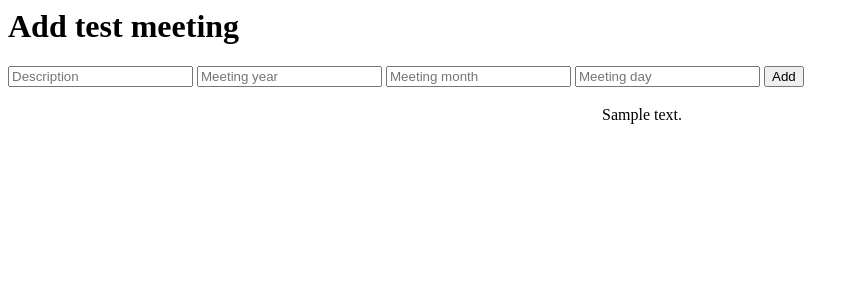
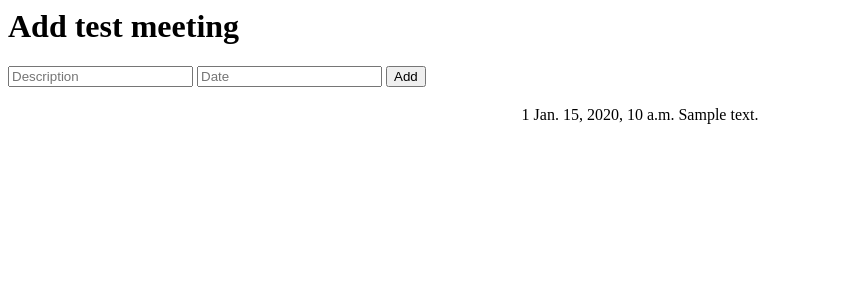
Before and after one commit to rafal1999/TAB, a Django app: page /testcalendar/ in a window 1280 px wide. Shown: the top 300 px of the page, without its empty margins (0-859 px from the left). Run offline with Django 3.2, Linux system fonts and the light colour scheme; tables that the repository leaves empty hold one stand-in row (values such as "Sample post").

Commit message:
data z czasem

```diff
--- a/Site/api/calendar.py
+++ b/Site/api/calendar.py
@@ -7,7 +7,7 @@ def add_meeting(date, desc:str, meeting_type:str, worker_ids, recruitment_proces
                             ID_Workers=worker_ids, ID_Recruitment_Process=recruitment_process_id)
 
 def edit_meeting(meeting_id, date, desc:str, meeting_type:str, worker_ids, recruitment_process_id):
-    meeting = Calendar.objects.get(pk=meetingId)
+    meeting = Calendar.objects.get(pk=meeting_id)
     meeting.Meeting_date=date
     meeting.Description=desc
     meeting.Meeting_type=meeting_type
@@ -18,9 +18,9 @@ def edit_meeting(meeting_id, date, desc:str, meeting_type:str, worker_ids, recru
 def delete_meeting(meeting_id):
     Calendar.objects.filter(pk=meeting_id).delete()
 
-def confirm_meeting():
-    meeting = Calendar.objects.get(pk=meetingId)
-    meeting.Cancel_reason = reason
+def confirm_meeting(meeting_id):
+    meeting = Calendar.objects.get(pk=meeting_id)
+    meeting.Cancel_reason = ""
     meeting.Meeting_status = constants.MEETING_STATUS_CONFIRMED
     meeting.save()
 
--- a/Site/models.py
+++ b/Site/models.py
@@ -105,8 +105,6 @@ class Recruitment_Meetings(models.Model):
         verbose_name = 'meeting'
         verbose_name_plural = 'Recruitment meetings'
 
-
-
 class Calendar(models.Model):
     ID = models.AutoField(primary_key=True)
     Meeting_date = models.DateTimeField(auto_now=False, auto_now_add=False)
--- a/Site/templates/home.html
+++ b/Site/templates/home.html
@@ -2,7 +2,7 @@
 
 <body>
     <center>
-        <h1>Rafal</h1>
+        <h1>Kacper</h1>
     </center>
 </body>
 
--- a/Site/templates/testcalendar.html
+++ b/Site/templates/testcalendar.html
@@ -7,16 +7,14 @@
     {% csrf_token %}
 
     <input name="meeting_desc" id="id_meeting_desc" placeholder="Description" />
-    <input name="meeting_year" id="id_meeting_year" placeholder="Meeting year" />
-    <input name="meeting_month" id="id_meeting_month" placeholder="Meeting month" />
-    <input name="meeting_day" id="id_meeting_day" placeholder="Meeting day" />
+    <input name="date" id="id_date" placeholder="Date" />
     <button>Add</button>
 
 </form>
 <center>
     <table id="id_table">
         {% for c in meetings %}
-        <tr><td>{{c.Date}}</td> <td>{{c.Description}}</td></tr>
+        <tr><td>{{c.ID}}</td><td>{{c.Meeting_date}}</td> <td>{{c.Description}}</td></tr>
         {% endfor %}
     </table>
 </center>
--- a/Site/views.py
+++ b/Site/views.py
@@ -3,7 +3,7 @@ from django.http                import HttpResponse
 # from django.db.models.functions import Concat
 # from django.db.models           import F, Value
 from Site.models                import Candidates, Workers, Workers_Role
-from datetime                   import date
+from datetime                   import date, datetime
 from Site.api.workers           import add_worker
 from django.views               import View
 from django.contrib.auth.forms  import AuthenticationForm
@@ -47,15 +47,13 @@ def test_candidates_page(request):
 def test_calendar_page(request):
 
     if request.method=="POST":
-        y=int(request.POST['meeting_year'])
-        m=int(request.POST['meeting_month'])
-        d=int(request.POST['meeting_day'])
-        add_meeting(date=date(y,m,d), desc=request.POST['meeting_desc'], meeting_type='R', worker_ids=Workers.objects.all()[0], recruitment_process_id=Recruitment_Process.objects.all()[0])
+        myDate = request.POST['date']
 
+        add_meeting(date=datetime.strptime(myDate, "%d/%m/%Y %H:%M"), desc=request.POST['meeting_desc'],
+                    meeting_type='R', worker_ids=Workers.objects.all()[0], recruitment_process_id=Recruitment_Process.objects.all()[0])
     meetings = list_meetings()
 
     return render(request,'testcalendar.html', {'meetings':meetings})
-
 
 class Home(View):
     template = 'home.html'
--- a/tab/urls.py
+++ b/tab/urls.py
@@ -16,6 +16,7 @@ Including another URLconf
 from django.contrib import admin
 from django.urls import path
 from Site import views
+
 urlpatterns = [
     path('', views.Home.as_view(), name='home'),
     path('testworkers/', views.test_workers_page, name='testworkers'),
```
